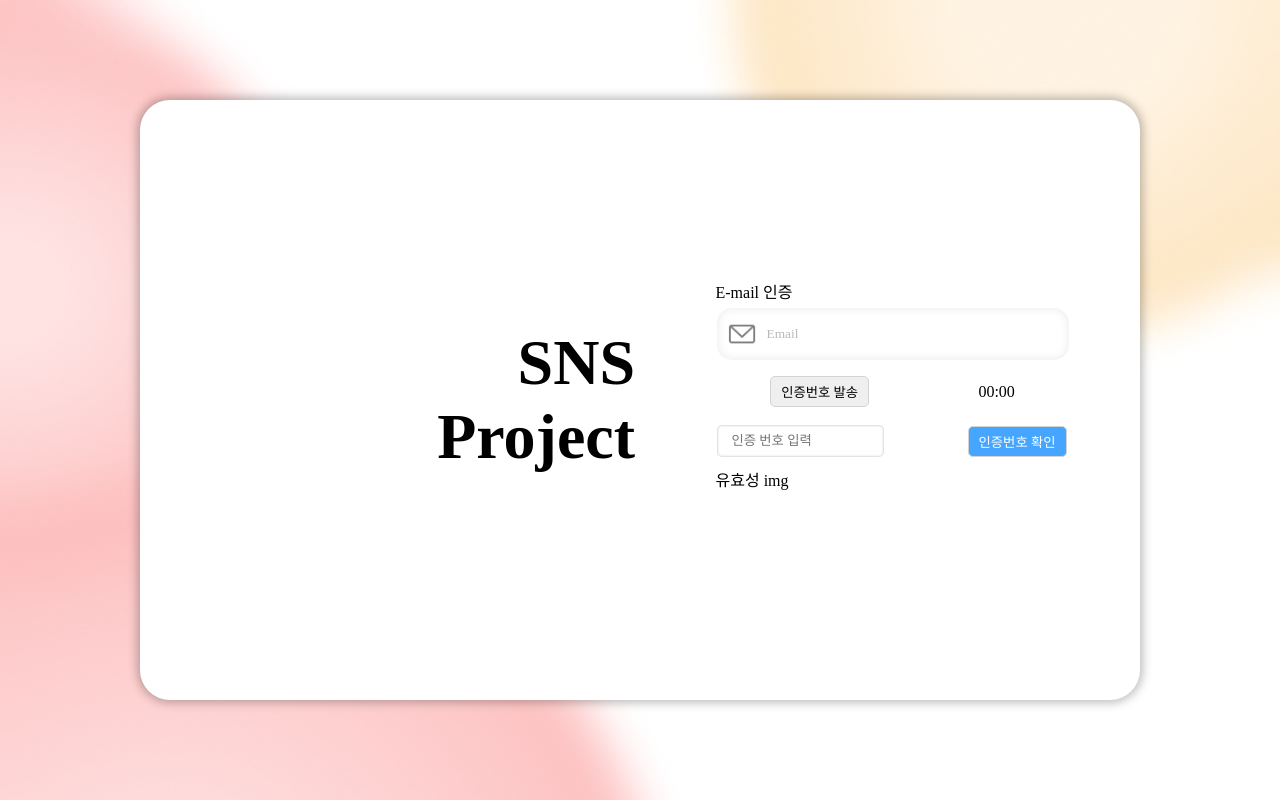
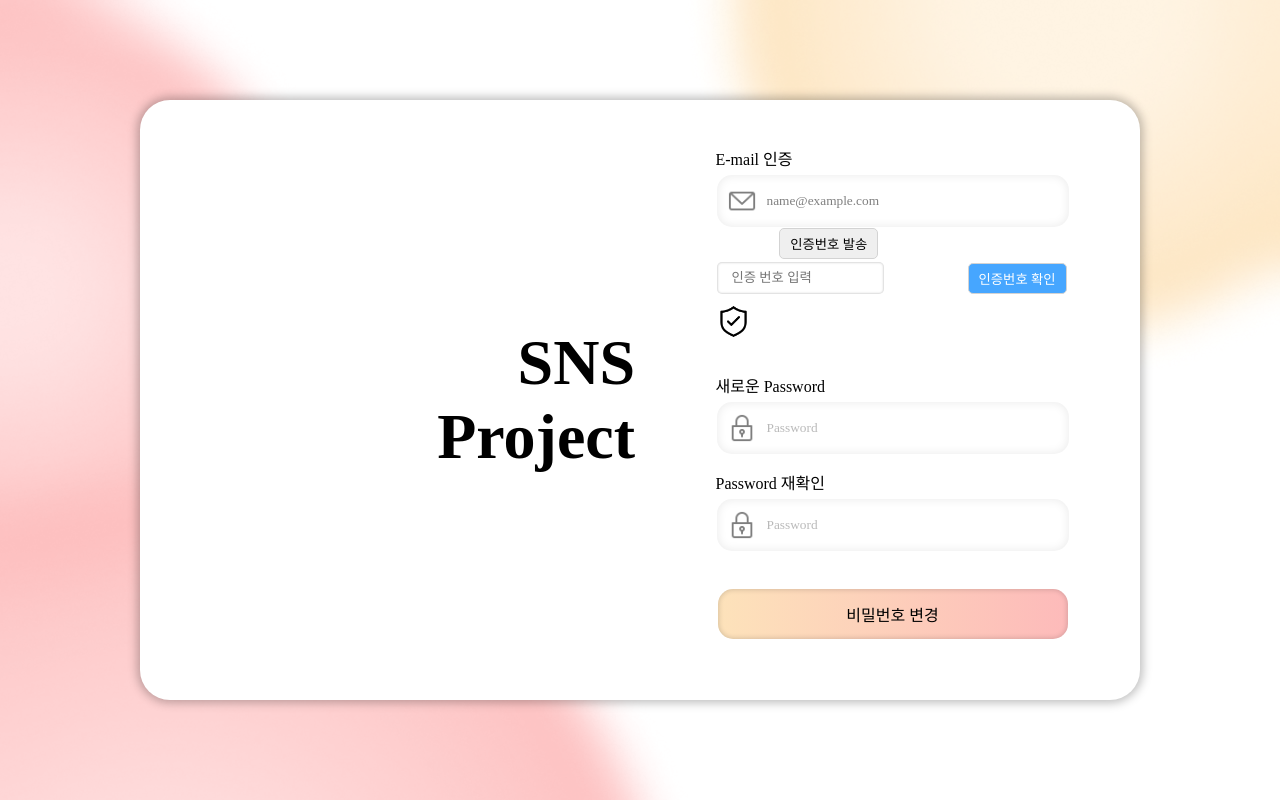
Before and after one commit to mang0206/YDP-SNS, a Flask app: page /password_reset in a window 1280 px wide. Run offline with Flask 2, Linux system fonts and the light colour scheme; the visitor is signed in with stand-in values (Sample User, id 1); parts of the project's set-up code (start-up, migrations or seed data) failed here and were passed over; some web fonts are replaced.

Commit message:
[Update] certification number send success

```diff
--- a/app/static/css/login_base_light.css
+++ b/app/static/css/login_base_light.css
@@ -150,6 +150,9 @@
     justify-content: space-between;
     align-items: center;
 }
+#count_down{
+    margin: 0;
+}
 .certification_num{
     width: 150px;
     height: 30px;
@@ -167,6 +170,11 @@
     border: solid 1px lightgray;
     border-radius: 5px;
 }
+.certification_status{
+    width: 35px;
+    height: 35px;
+    margin: 0;
+}
 .send_btn{
     display: flex;
     justify-content: space-around;
--- a/app/static/js/password_reset.js
+++ b/app/static/js/password_reset.js
@@ -1,4 +1,116 @@
-// email 인증번호가 일치할 경우에만 pw 변경하는 영역 표시
+// 인증번호 발송
+// send_email
+$('#send_email_btn').click(function(){
+    let send_email = $('#send_email').val();
+    console.log(send_email)
+
+    let input_email = {
+        'send_email' : send_email
+    };
+
+    $.ajax({
+        type: 'POST',
+        url: 'send_email',
+        data: JSON.stringify(input_email),
+        dataType: 'JSON',
+        contentType: "application/json",
+        success: function(data) {
+            sessionStorage.setItem('send_email', data);
+            count_down();
+            alert('인증번호 발송')
+        },
+        error: function(request, status, error){
+            alert('ajax 통신 실패')
+            alert("code:"+request.status+"\n"+"message:"+request.responseText+"\n"+"error:"+error);
+        }
+    })
+});
+
+// 인증번호 일치 여부
+// password_reset
+$('#input_num_submit').click(function(){
+    // 사용자가 입력한 6자리
+    const input_num = $('#input_num').val();
+    // console.log(input_num)
+    sessionStorage.setItem('input_num', input_num);
+
+    // 메일로 발송한 인증번호
+    // const ran_num = sessionStorage.getItem('certification_num');
+    const ran_num = $('#input_num_submit').attr('num-data');
+    console.log(ran_num)
+
+
+    let certification_status = $('.certification_status');
+
+    let flag = '';
+
+    let flag_data = {
+        'input_num' : input_num,
+        'ran_num' : ran_num,
+        'flag' : flag,
+        'certification_status' : certification_status
+    };
+
+    $.ajax({
+        type: 'POST',
+        url: 'password_reset',
+        data: JSON.stringify(flag_data),
+        dataType: 'JSON',
+        contentType: "application/json",
+        success: function(data){
+            if (data['input_num'] == data['ran_num']) {
+                flag += 'True';
+                certification_status.attr('src','../static/img/protection_color.png');
+
+            } else {
+                flag += 'False';
+                certification_status.attr('src','../static/img/unprotected_color.png');
+            }
+        },
+        error: function(request, status, error){
+            alert('ajax 통신 실패')
+            alert(error);
+        }
+    })
+});
+
+
+// 인증 유효시간 count-down
+function paddedFormat(num) {
+    return num < 10 ? "0" + num : num;
+}
+
+function startCountDown(duration, element) {
+
+    let secondsRemaining = duration;
+    let min = 0;
+    let sec = 0;
+
+    let countInterval = setInterval(function () {
+
+        min = parseInt(secondsRemaining / 60);
+        sec = parseInt(secondsRemaining % 60);
+
+        element.textContent = `${paddedFormat(min)}:${paddedFormat(sec)}`;
+
+        secondsRemaining = secondsRemaining - 1;
+        if (secondsRemaining < 0) { clearInterval(countInterval) };
+
+    }, 1000);
+}
+
+function count_down() {
+    let time_minutes = 3; // Value in minutes
+    let time_seconds = 0; // Value in seconds
+
+    let duration = time_minutes * 60 + time_seconds;
+
+    element = document.querySelector('#count_down');
+    element.textContent = `${paddedFormat(time_minutes)}:${paddedFormat(time_seconds)}`;
+
+    startCountDown(--duration, element);
+};
+
 
 
 
--- a/app/templates/password_reset.html
+++ b/app/templates/password_reset.html
@@ -2,29 +2,32 @@
 {% block password_reset %}
 <div class="">
     <!-- 인증번호 발송 -->
-    <form action="/send_email">
+    <div>
         <div id="certification_send" class="send_email">
             <h4>E-mail 인증</h4>
+            {% if session['send_email'] != null %}
+            <input type="email" id="send_email" name='email' class="login_base_input_box email_icon" value="{{ session['send_email'] }}" required>
+            {% else %}
             <input type="email" placeholder="Email" id="send_email" name='email' class="login_base_input_box email_icon" required>
+            {% endif %}
         </div>
         <div class="send_btn">
-            <button type="submit" class="certification_btn" name="email">인증번호 발송</button>
+            <button type="submit" id="send_email_btn" class="certification_btn" name="email">인증번호 발송</button>
             <!-- 인증 유효 시간 -->
-            <p>00:00</p>
+            <div id="count_down"></div>
         </div>
-    </form>
-    <!-- 인증번호 입력 및 일치여부 -->
-    <form action="/password_reset" method="POST">
+    </div>
+    <!-- 인증번호 입력 및 제출 -->
+    <div>
         <div id="certification_submit">
-            <input type="text" placeholder="인증 번호 입력" name="input_num" id="certification_num" class="certification_num">
-            <button type="submit" name="input_num_submit" class="certification_btn submit">인증번호 확인</button>
+            <input type="text" placeholder="인증 번호 입력" name="input_num" id="input_num" class="certification_num">
+            <button type="submit" name="input_num_submit" id="input_num_submit" class="certification_btn submit" num-data="{{ session['certification_num'] }}">인증번호 확인</button>
         </div>
-    </form>
-    <p class="certification_status">유효성 img
-        <!-- <img src="" alt=""> -->
-    </p>
+    </div>
+    <!-- 인증번호 일치 여부 img -->
+    <img src="../static/img/protection.png" alt="" class="certification_status">
     <!-- 비밀번호 변경 -->
-    {% if flag == 'True' %}
+    {% if session['input_num'] == session['certification_num'] %}
     <!-- 천천히 슬라이드 업 -->
     <form action="" class="password_reset">
         <div class="reset_pw">
--- a/app/views.py
+++ b/app/views.py
@@ -1,5 +1,7 @@
 # from crypt import methods
+from asyncio.windows_events import NULL
 from enum import Flag
+from unittest import result
 from flask import request, render_template, jsonify, redirect, url_for, session, flash
 from flask_bcrypt import Bcrypt
 from bson.json_util import dumps
@@ -15,6 +17,7 @@
 bcrypt = Bcrypt()
 fs = gridfs.GridFS(db)
 email = Mail(app)
+# session['certification_email'] = None
 
 @app.route("/login", methods=['GET',"POST"])
 def login():
@@ -83,33 +86,37 @@
 
 @app.route("/password_reset", methods=["GET", "POST"])
 def password_reset():
-    # input_num = request.form.get('input_num_submit')
-    # ran_num = session['certification_num']
+
     flag = ''
 
-    if request.method == 'POST':
-        input_num = request.form.get('input_num')
+    if request.method == 'GET':
+        return render_template('password_reset.html')
+
+    else:
+        data = request.get_json()
+
+        input_num = data['input_num']
+        # ran_num = data['input_num']
         ran_num = session['certification_num']
+
 
         if input_num == ran_num:
             flag += 'True'
-            flash('인증번호가 맞았습니다.')
-            return render_template('password_reset.html', flag=flag)
+            flash('인증번호가 일치합니다.')
 
         else:
             flag += 'False'
             flash('인증번호가 틀렸습니다.')
-            return render_template('password_reset.html', flag=flag)
 
-    else:
-        return render_template('password_reset.html')
 
 # 이메일 인증번호 발송
-@app.route('/send_email', methods=["GET", "POST"])
+@app.route('/send_email', methods=["POST"])
 def send_email():
+    data = request.get_json()
+    send_email = data['send_email'] # 사용자가 입력한 email 주소
+
     number = "0123456789"
     ran_num = ""  #인증번호 6자리
-    recipients = request.args['email'] #사용자가 입력한 email주소
 
     for i in range(6):
         ran_num += random.choice(number)
@@ -117,15 +124,18 @@
     msg = Message(
         "YDP-SNS 비밀번호 변경 인증번호", #메일 제목
         body = "인증번호 6자리 [ " + ran_num + " ] 를 입력 후 인증해주세요.", #메일 내용
-        sender = "ydpsns.project@gmail.com", #메일을 보낸 계정
-        recipients = [recipients] #메일을 보낼 계정
+        sender = "ydpsns.project@gmail.com", #발송인
+        recipients = [send_email] #수신인
     )
     email.send(msg)
-    # flash('인증번호 6자리가 전송되었습니다.')
 
     session['certification_num'] = ran_num
+    session['send_email'] = send_email
 
-    return redirect(url_for('password_reset'))
+    print(session['certification_num'])
+
+    # return redirect(url_for('password_reset'))
+    return jsonify(result = 'success')
 
 @app.route("/join_success")
 def join_success():
```
